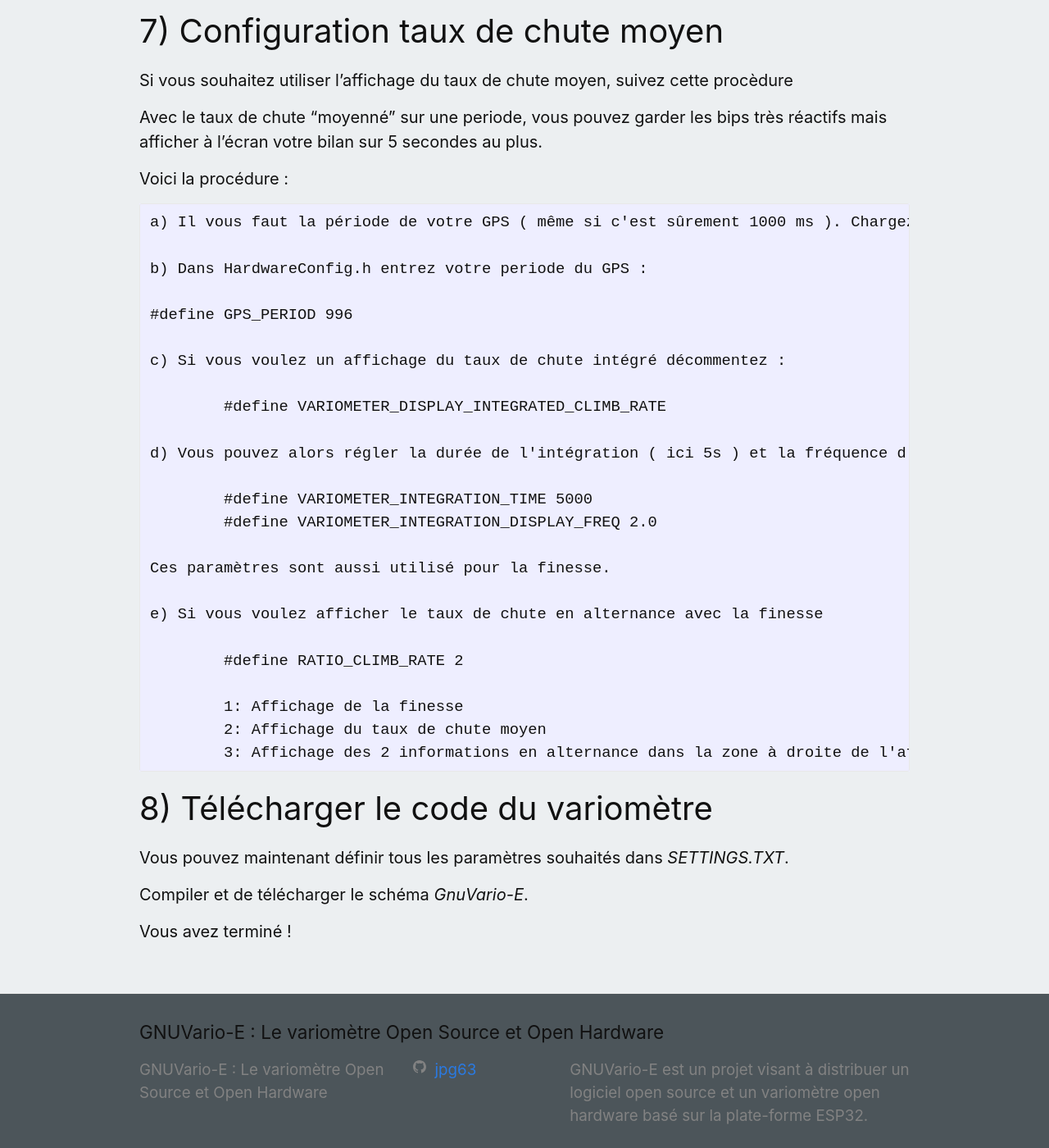
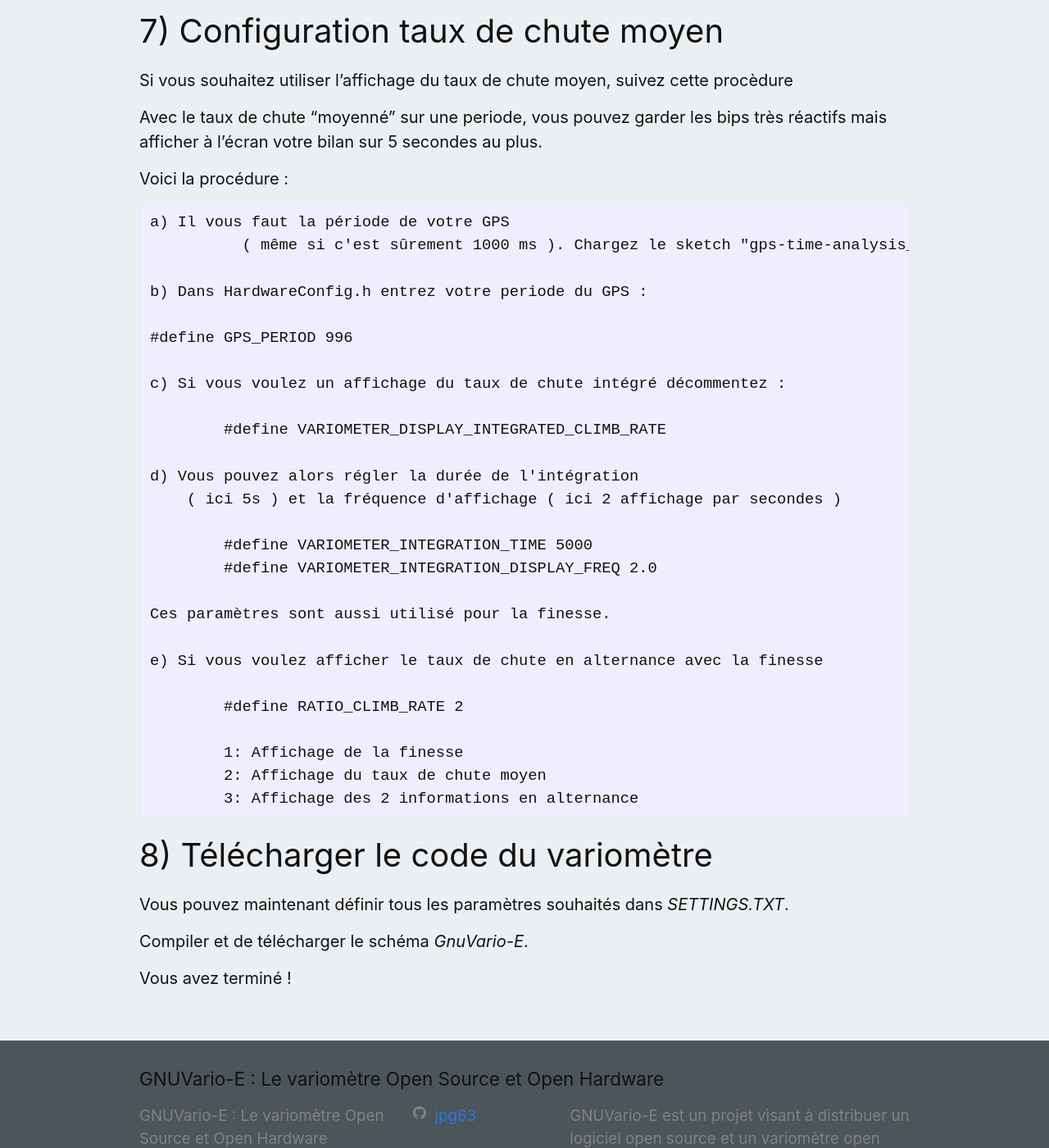
Before and after one commit to jpg63/GNUVarioFR-E, a Jekyll site: the page built from configuration.md, in a window 1280 px wide and 1400 px high, scrolled down 4120 px. Shown: the whole window at 82% size. Built offline with Jekyll 4.4.1, drawn with Linux system fonts in a browser that asks for light colours.

Commit message:
correction page de configuration

```diff
--- a/configuration.md
+++ b/configuration.md
@@ -150,7 +150,8 @@ Avec le taux de chute "moyenné" sur une periode, vous pouvez garder les bips tr
 
 Voici la procédure :
 
-    a) Il vous faut la période de votre GPS ( même si c'est sûrement 1000 ms ). Chargez le sketch "gps-time-analysis_ESP32" puis attendez le fix. Lorsque le GPS s'est bien stabilisé lisez le chiffre en deuxième position à l'écran. C'est la période du GPS.
+    a) Il vous faut la période de votre GPS
+		  ( même si c'est sûrement 1000 ms ). Chargez le sketch "gps-time-analysis_ESP32" puis attendez le fix. Lorsque le GPS s'est bien stabilisé lisez le chiffre en deuxième position à l'écran. C'est la période du GPS.
 
     b) Dans HardwareConfig.h entrez votre periode du GPS :
 
@@ -160,7 +161,8 @@ Voici la procédure :
 
 		#define VARIOMETER_DISPLAY_INTEGRATED_CLIMB_RATE
 
-	d) Vous pouvez alors régler la durée de l'intégration ( ici 5s ) et la fréquence d'affichage ( ici 2 affichage par secondes )
+	d) Vous pouvez alors régler la durée de l'intégration
+	    ( ici 5s ) et la fréquence d'affichage ( ici 2 affichage par secondes )
 
 		#define VARIOMETER_INTEGRATION_TIME 5000
 		#define VARIOMETER_INTEGRATION_DISPLAY_FREQ 2.0
@@ -173,7 +175,7 @@ Voici la procédure :
 
 		1: Affichage de la finesse
 		2: Affichage du taux de chute moyen
-		3: Affichage des 2 informations en alternance dans la zone à droite de l'affiche du vario
+		3: Affichage des 2 informations en alternance
 
 
 8) Télécharger le code du variomètre
```
